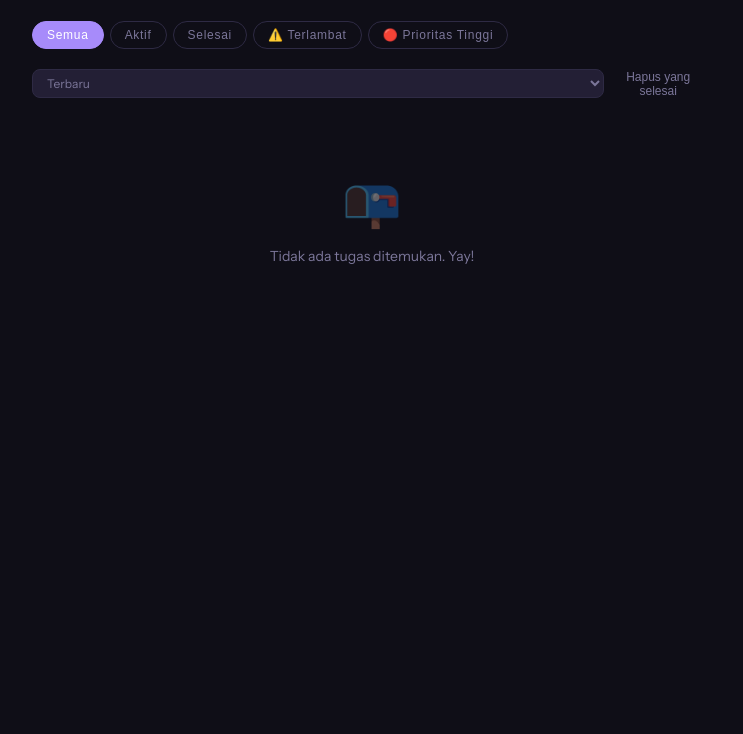
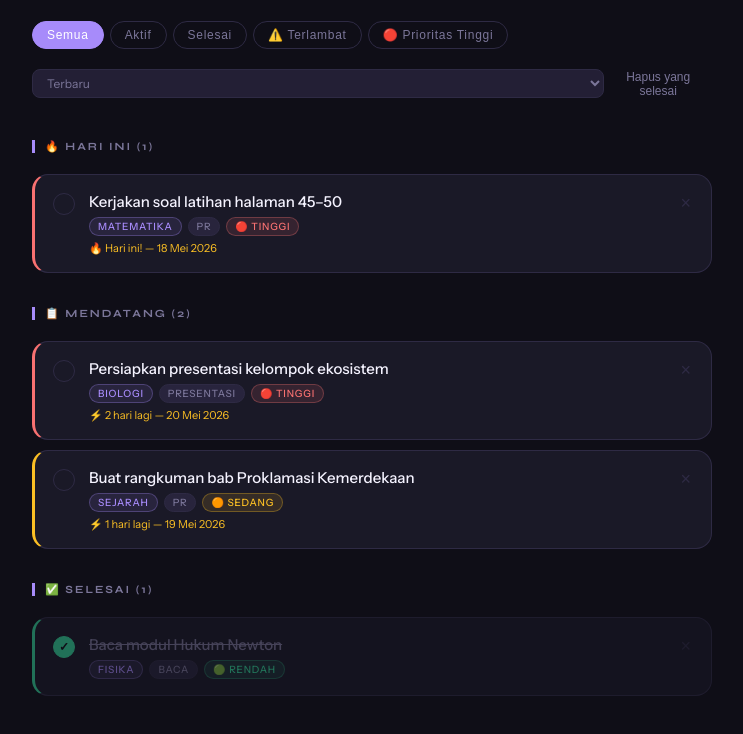
Before and after one commit to SatriaNugraha-06/To-Do-List, a plain HTML site: page index.html in a window 1280 px wide. Shown: the part 654-1388 px from the top of the page, without its empty margins (268-1011 px from the left). Before the commit the page ends 1055 px from the top, so only its background shows below. Drawn offline with Linux system fonts and the light colour scheme.

Commit message:
Update index.html

```diff
--- a/index.html
+++ b/index.html
@@ -399,7 +399,10 @@ if(!tasks.length){
   const tom=new Date(Date.now()+864e5).toISOString().slice(0,10);
   const lusa=new Date(Date.now()+2*864e5).toISOString().slice(0,10);
   tasks=[
-
+    {id:1,nama:'Kerjakan soal latihan halaman 45–50',mapel:'Matematika',prio:'tinggi',jenis:'PR',deadline:today,done:false,created:Date.now()-3},
+    {id:2,nama:'Buat rangkuman bab Proklamasi Kemerdekaan',mapel:'Sejarah',prio:'sedang',jenis:'PR',deadline:tom,done:false,created:Date.now()-2},
+    {id:3,nama:'Persiapkan presentasi kelompok ekosistem',mapel:'Biologi',prio:'tinggi',jenis:'Presentasi',deadline:lusa,done:false,created:Date.now()-1},
+    {id:4,nama:'Baca modul Hukum Newton',mapel:'Fisika',prio:'rendah',jenis:'Baca',deadline:'',done:true,created:Date.now()},
   ];
   save();
 }
```
